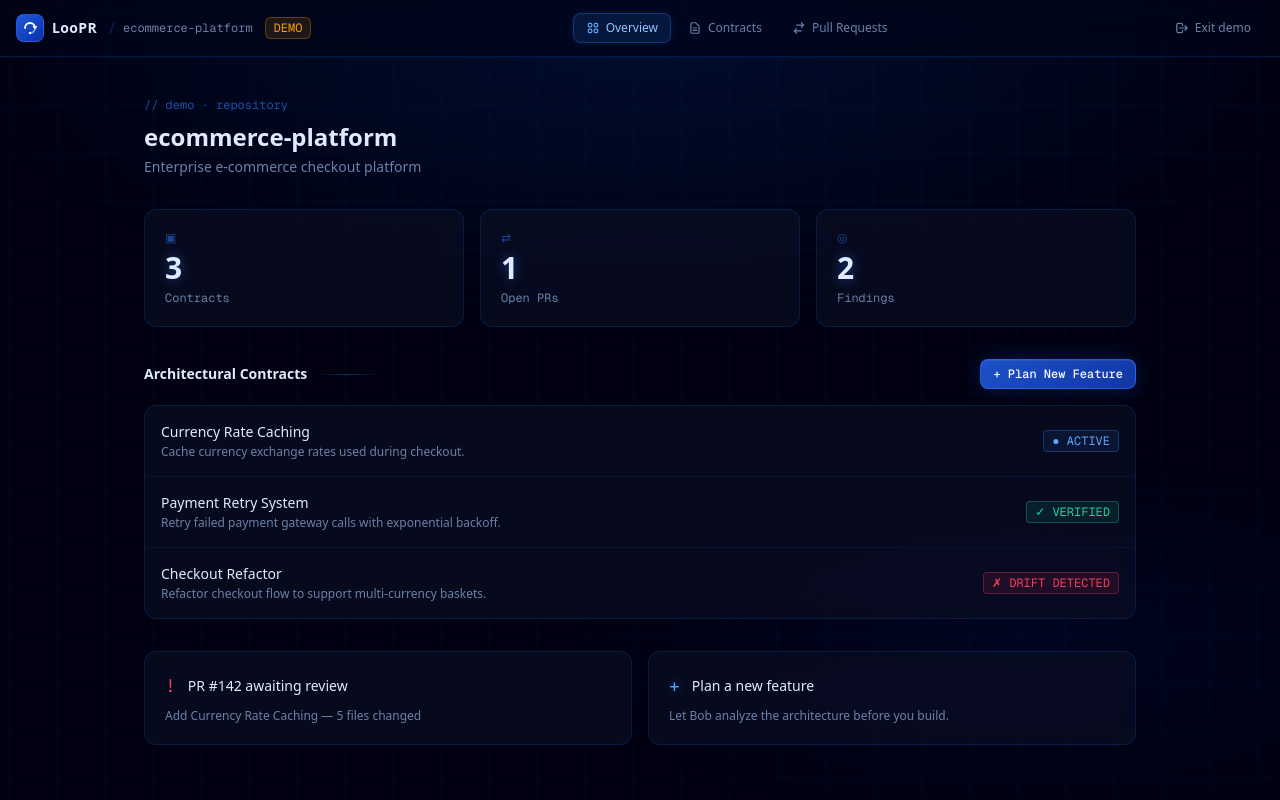
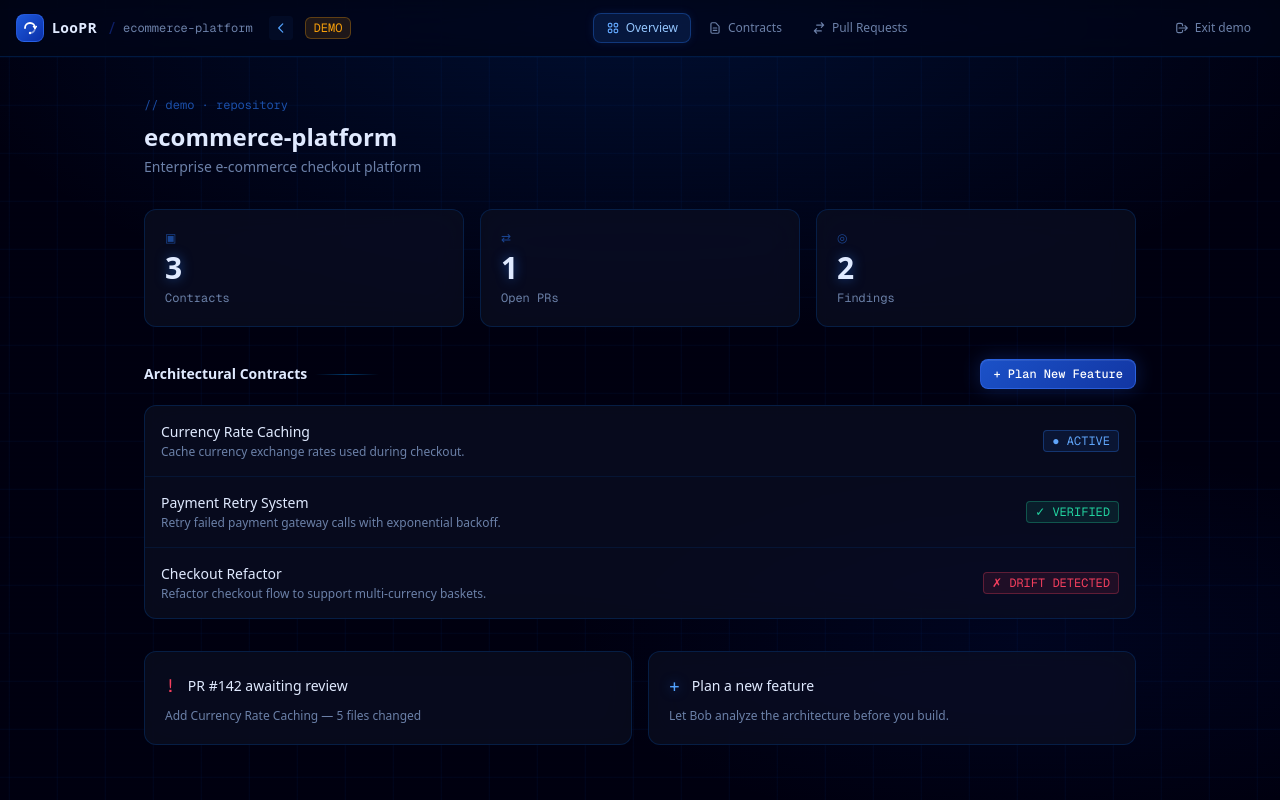
Before and after one commit to Hase1202/IBM-Bob-2.0-LooPR, a Next.js app: page /demo/repositories/demo-ecommerce in a window 1280 px wide. Built offline with nearby package versions, Linux system fonts and the light colour scheme; no server answers.

Commit message:
feat: add AppNav component for repository navigation and user menu

```diff
--- a/src/components/AppNav.tsx
+++ b/src/components/AppNav.tsx
@@ -2,7 +2,7 @@
 
 import Link from "next/link";
 import { useSession, signOut } from "next-auth/react";
-import { usePathname } from "next/navigation";
+import { usePathname, useRouter } from "next/navigation";
 import { useState, useRef, useEffect } from "react";
 
 interface NavProps {
@@ -37,6 +37,7 @@ const TAB_ICONS: Record<string, React.ReactNode> = {
 export function AppNav({ repoName, repoId, isDemo }: NavProps) {
   const { data: session } = useSession();
   const pathname = usePathname();
+  const router = useRouter();
   const [menuOpen, setMenuOpen] = useState(false);
   const [confirmSignOut, setConfirmSignOut] = useState(false);
   const menuRef = useRef<HTMLDivElement>(null);
@@ -97,6 +98,18 @@ export function AppNav({ repoName, repoId, isDemo }: NavProps) {
               <span className="text-blue-800/50 flex-shrink-0">/</span>
               <span className="text-xs text-[#6b80a8] font-mono truncate max-w-[160px] md:max-w-[260px]">{repoName}</span>
             </div>
+          )}
+
+          {pathname !== "/dashboard" && !pathname.includes("/dashboard?demo=true") && (
+            <button
+              onClick={() => router.back()}
+              className="ml-1 flex items-center justify-center w-6 h-6 rounded bg-blue-500/5 hover:bg-blue-500/20 text-blue-400 transition-colors border border-transparent hover:border-blue-500/30"
+              title="Go Back"
+            >
+              <svg className="w-3.5 h-3.5" fill="none" stroke="currentColor" viewBox="0 0 24 24">
+                <path strokeLinecap="round" strokeLinejoin="round" strokeWidth={2} d="M15 19l-7-7 7-7" />
+              </svg>
+            </button>
           )}
 
           {isDemo && (
```
